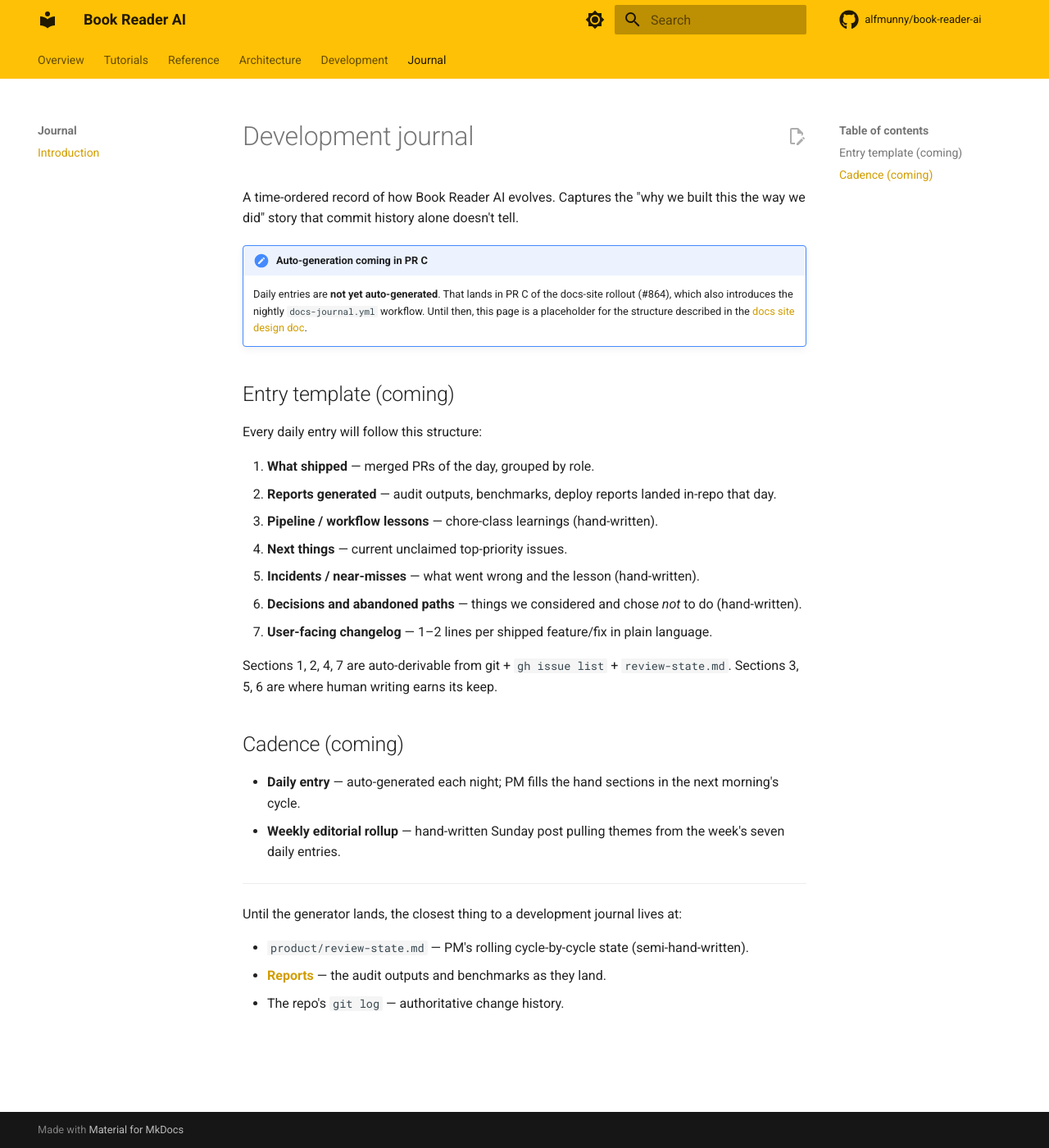
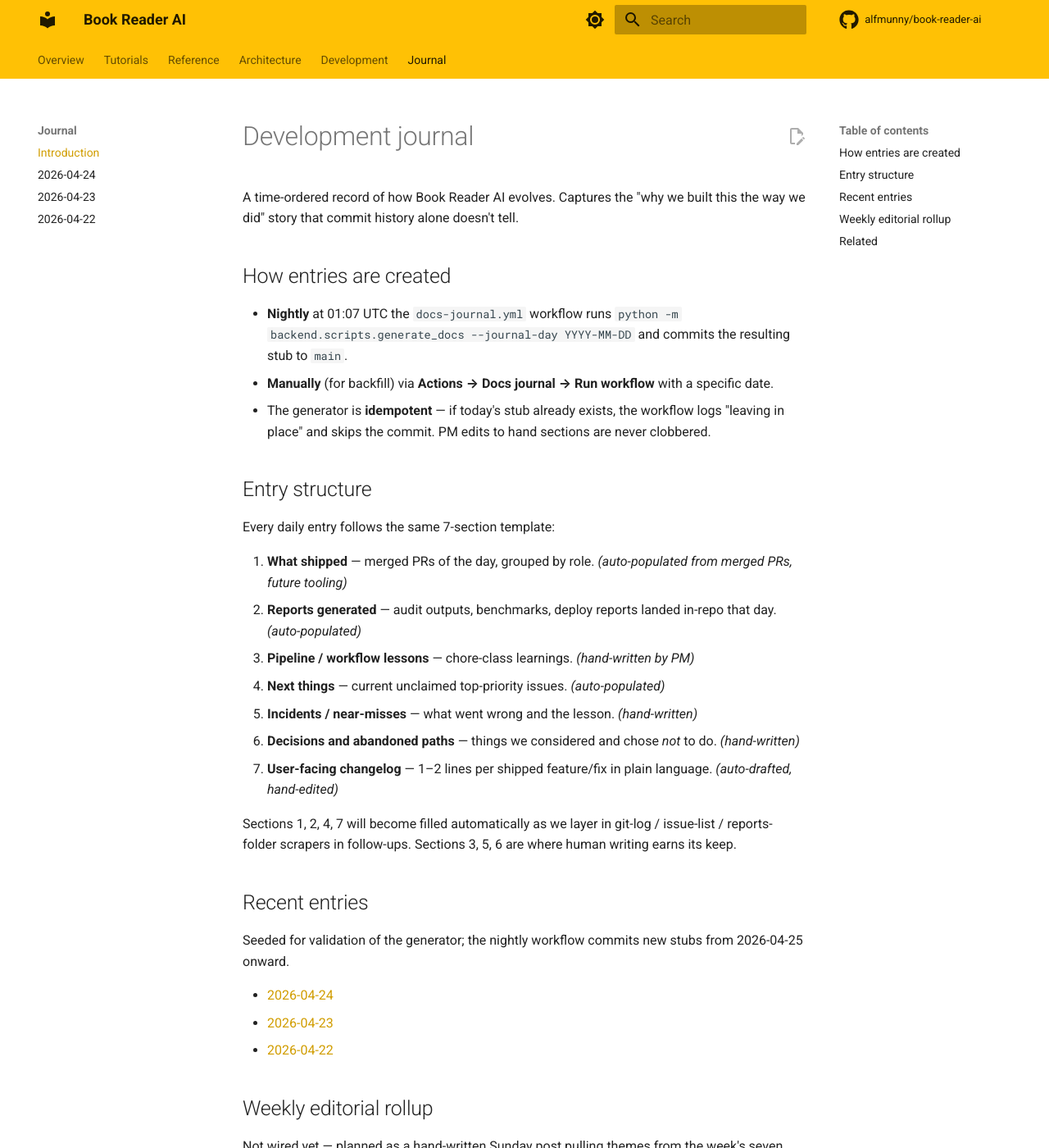
Before and after one commit to alfmunny/book-reader-ai, an MkDocs documentation site: the page built from docs/journal/index.md, in a window 1280 px wide and 1400 px high. Shown: the whole window at 82% size. Built offline with MkDocs 1.6.1 and Material for MkDocs 9.7.7, drawn with Linux system fonts in a browser that asks for light colours; comment, search, counter and statistics services are not loaded; some of the changed text lies outside the part shown.

Commit message:
feat: docs site nightly journal workflow (#864 PR C, closes #896)
Third and final implementation PR for the docs site (#864 umbrella).
Adds the nightly journal-stub workflow called out in the design doc
(docs/design/docs-site.md, merged #892) and PR C of the rollout plan.

What ships
- backend/scripts/generate_docs.py — new --journal-day CLI flag that
  generates a single dated 7-section stub at
  docs/journal/daily/<date>.md and exits. Skips the index generators
  so the nightly job does not clobber tracked auto pages. Idempotent:
  if the stub already exists, prints "leaving in place" and returns 0
  — PM edits to hand sections (3, 5, 6) are never clobbered.
- .github/workflows/docs-journal.yml — cron-driven nightly job at
  01:07 UTC (off-minute). Runs the generator, commits the stub to
  main, pushes. workflow_dispatch supports a day: input for backfill.
  concurrency group docs-journal so overlapping runs do not race.
  Guard step skips the commit + push when the stub already exists
  so there are no empty commits.
- docs/journal/daily/ — seeded 2026-04-22, 2026-04-23, 2026-04-24
  stubs to validate the generator and give the nav something to
  render.
- docs/journal/index.md — rewritten to document how the entries are
  created (nightly + manual), the 7-section structure (with auto vs
  hand labels), recent-entries list, and the weekly-rollup follow-up.
- mkdocs.yml — adds the 3 seeded days under the Journal nav section.

Tests (4 new in test_generate_docs.py)
- --journal-day writes stub at expected daily/<date>.md path.
- --journal-day is idempotent when stub already exists (PM edits
  preserved).
- --journal-day skips the four index generators (nightly commits
  stay minimal).
- --journal-day rejects invalid date strings via date.fromisoformat.

Closes #896 and completes the user-approved #864 umbrella.

```diff
--- a/docs/journal/index.md
+++ b/docs/journal/index.md
@@ -2,33 +2,40 @@
 
 A time-ordered record of how Book Reader AI evolves. Captures the "why we built this the way we did" story that commit history alone doesn't tell.
 
-!!! note "Auto-generation coming in PR C"
+## How entries are created
 
-    Daily entries are **not yet auto-generated**. That lands in PR C of the docs-site rollout (#864), which also introduces the nightly `docs-journal.yml` workflow. Until then, this page is a placeholder for the structure described in the [docs site design doc](../design/docs-site.md).
+- **Nightly** at 01:07 UTC the `docs-journal.yml` workflow runs `python -m backend.scripts.generate_docs --journal-day YYYY-MM-DD` and commits the resulting stub to `main`.
+- **Manually** (for backfill) via **Actions → Docs journal → Run workflow** with a specific date.
+- The generator is **idempotent** — if today's stub already exists, the workflow logs "leaving in place" and skips the commit. PM edits to hand sections are never clobbered.
 
-## Entry template (coming)
+## Entry structure
 
-Every daily entry will follow this structure:
+Every daily entry follows the same 7-section template:
 
-1. **What shipped** — merged PRs of the day, grouped by role.
-2. **Reports generated** — audit outputs, benchmarks, deploy reports landed in-repo that day.
-3. **Pipeline / workflow lessons** — chore-class learnings (hand-written).
-4. **Next things** — current unclaimed top-priority issues.
-5. **Incidents / near-misses** — what went wrong and the lesson (hand-written).
-6. **Decisions and abandoned paths** — things we considered and chose *not* to do (hand-written).
-7. **User-facing changelog** — 1–2 lines per shipped feature/fix in plain language.
+1. **What shipped** — merged PRs of the day, grouped by role. *(auto-populated from merged PRs, future tooling)*
+2. **Reports generated** — audit outputs, benchmarks, deploy reports landed in-repo that day. *(auto-populated)*
+3. **Pipeline / workflow lessons** — chore-class learnings. *(hand-written by PM)*
+4. **Next things** — current unclaimed top-priority issues. *(auto-populated)*
+5. **Incidents / near-misses** — what went wrong and the lesson. *(hand-written)*
+6. **Decisions and abandoned paths** — things we considered and chose *not* to do. *(hand-written)*
+7. **User-facing changelog** — 1–2 lines per shipped feature/fix in plain language. *(auto-drafted, hand-edited)*
 
-Sections 1, 2, 4, 7 are auto-derivable from git + `gh issue list` + `review-state.md`. Sections 3, 5, 6 are where human writing earns its keep.
+Sections 1, 2, 4, 7 will become filled automatically as we layer in git-log / issue-list / reports-folder scrapers in follow-ups. Sections 3, 5, 6 are where human writing earns its keep.
 
-## Cadence (coming)
+## Recent entries
 
-- **Daily entry** — auto-generated each night; PM fills the hand sections in the next morning's cycle.
-- **Weekly editorial rollup** — hand-written Sunday post pulling themes from the week's seven daily entries.
+Seeded for validation of the generator; the nightly workflow commits new stubs from 2026-04-25 onward.
 
----
+- [2026-04-24](daily/2026-04-24.md)
+- [2026-04-23](daily/2026-04-23.md)
+- [2026-04-22](daily/2026-04-22.md)
 
-Until the generator lands, the closest thing to a development journal lives at:
+## Weekly editorial rollup
 
-- `product/review-state.md` — PM's rolling cycle-by-cycle state (semi-hand-written).
+Not wired yet — planned as a hand-written Sunday post pulling themes from the week's seven daily entries. Tracked under a future follow-up issue.
+
+## Related
+
+- `product/review-state.md` — PM's rolling cycle-by-cycle state.
 - **[Reports](../reference/reports.md)** — the audit outputs and benchmarks as they land.
 - The repo's `git log` — authoritative change history.
--- a/mkdocs.yml
+++ b/mkdocs.yml
@@ -93,3 +93,6 @@
       - Graphic design: development/design-rules.md
   - Journal:
       - Introduction: journal/index.md
+      - '2026-04-24': journal/daily/2026-04-24.md
+      - '2026-04-23': journal/daily/2026-04-23.md
+      - '2026-04-22': journal/daily/2026-04-22.md
```
Also changed, not shown: docs/journal/daily/2026-04-22.md (added, +32 -0 lines), docs/journal/daily/2026-04-23.md (added, +32 -0 lines), docs/journal/daily/2026-04-24.md (added, +32 -0 lines), 3 other files.
